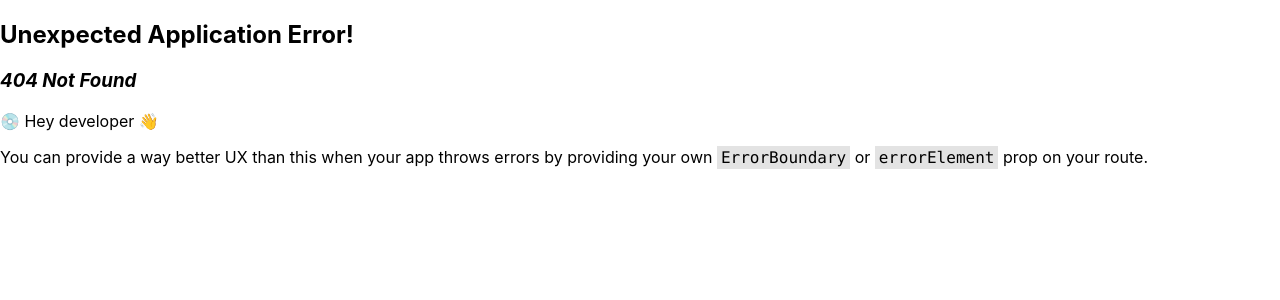
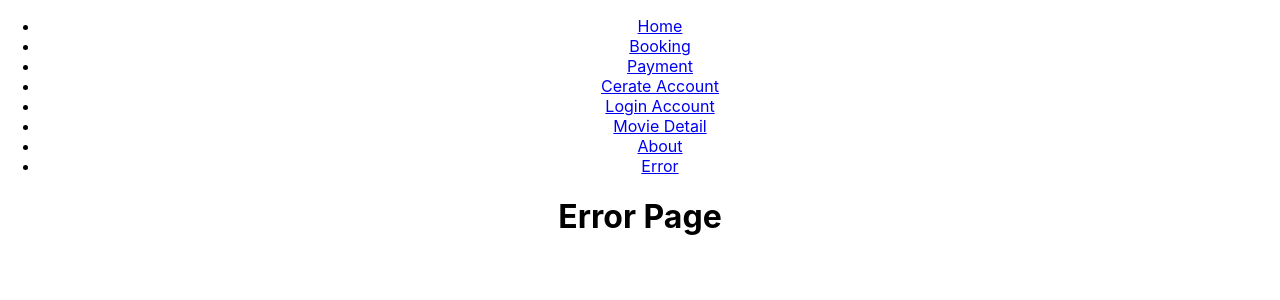
Before and after one commit to Bonitz0902/ticketwave-frontend, a React (Create React App) app in the folder ticketwave/: page /error in a window 1280 px wide. Before the commit this address had no page. Shown: the top 300 px of the page. Built offline with nearby package versions, Linux system fonts and the light colour scheme; no server answers.

Commit message:
feat: create ErrorPage

```diff
--- a/ticketwave/src/App.js
+++ b/ticketwave/src/App.js
@@ -18,6 +18,7 @@ function App() {
           <li><a href={"/login"}>Login Account</a></li>
           <li><a href={"/movieDetail"}>Movie Detail</a></li>
           <li><a href={"/about"}>About</a></li>
+          <li><a href={"/error"}>Error</a></li>
         </ul>
       </nav>
       <Outlet />
--- a/ticketwave/src/index.js
+++ b/ticketwave/src/index.js
@@ -10,6 +10,7 @@ import { CreateAccountPage } from './pages/CreateAccountPage';
 import { LoginAccountPage } from './pages/LoginAccountPage';
 import { MovieDetailPage } from './pages/MovieDetailPage';
 import { AboutPage } from './pages/AboutPage';
+import { ErrorPage } from './pages/ErrorPage';
 
 const root = ReactDOM.createRoot(document.getElementById('root'));
 const router = createBrowserRouter([{
@@ -34,6 +35,9 @@ const router = createBrowserRouter([{
     {
       path: "/about", element: <AboutPage />
     },
+    {
+      path: "/error", element: <ErrorPage />
+    },
   ]
 }]);
 
--- /dev/null
+++ b/ticketwave/src/pages/ErrorPage.js
@@ -0,0 +1,5 @@
+export const ErrorPage = () => {
+    return (
+        <h1>Error Page</h1>
+    );
+}
```
